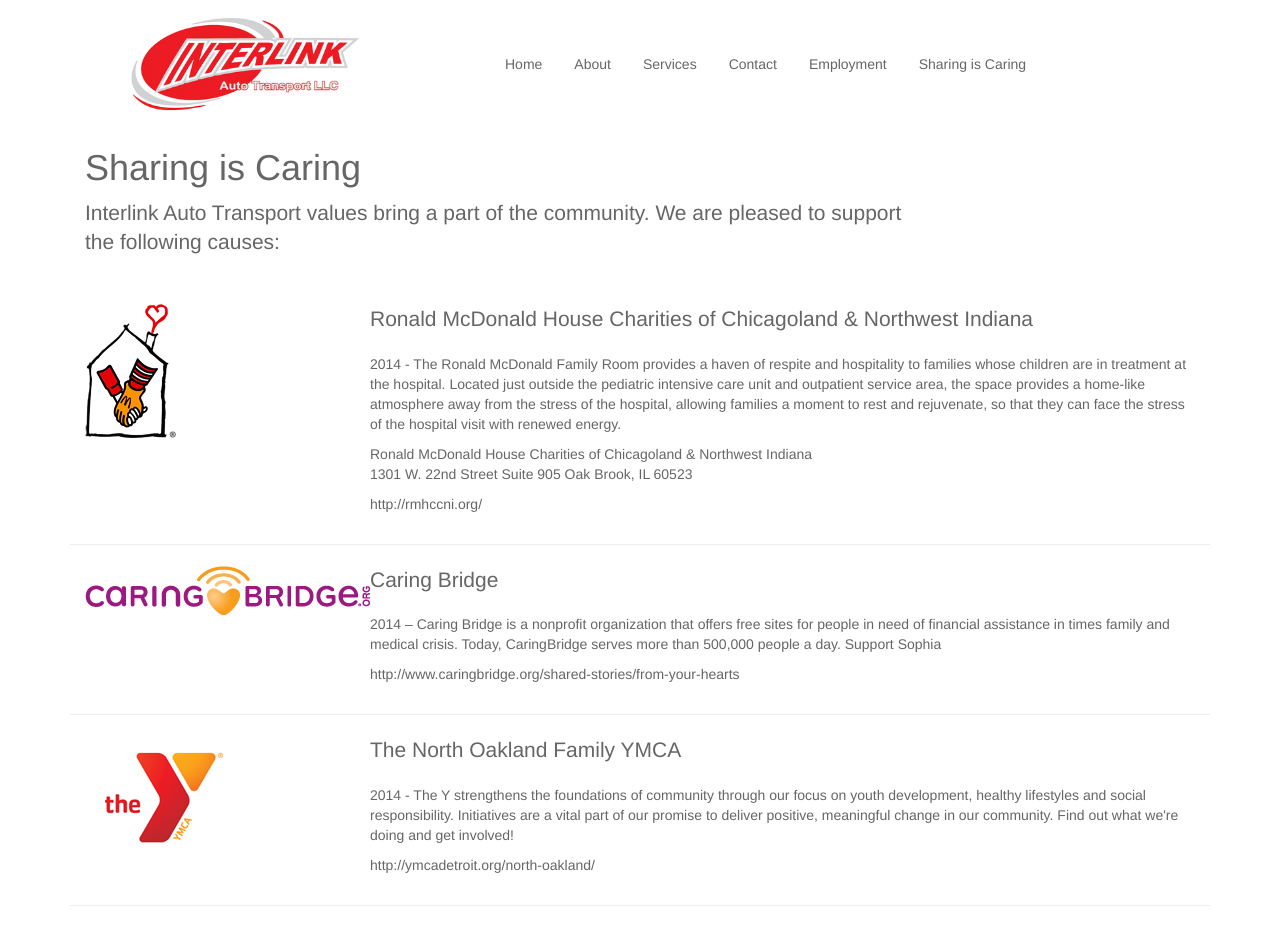
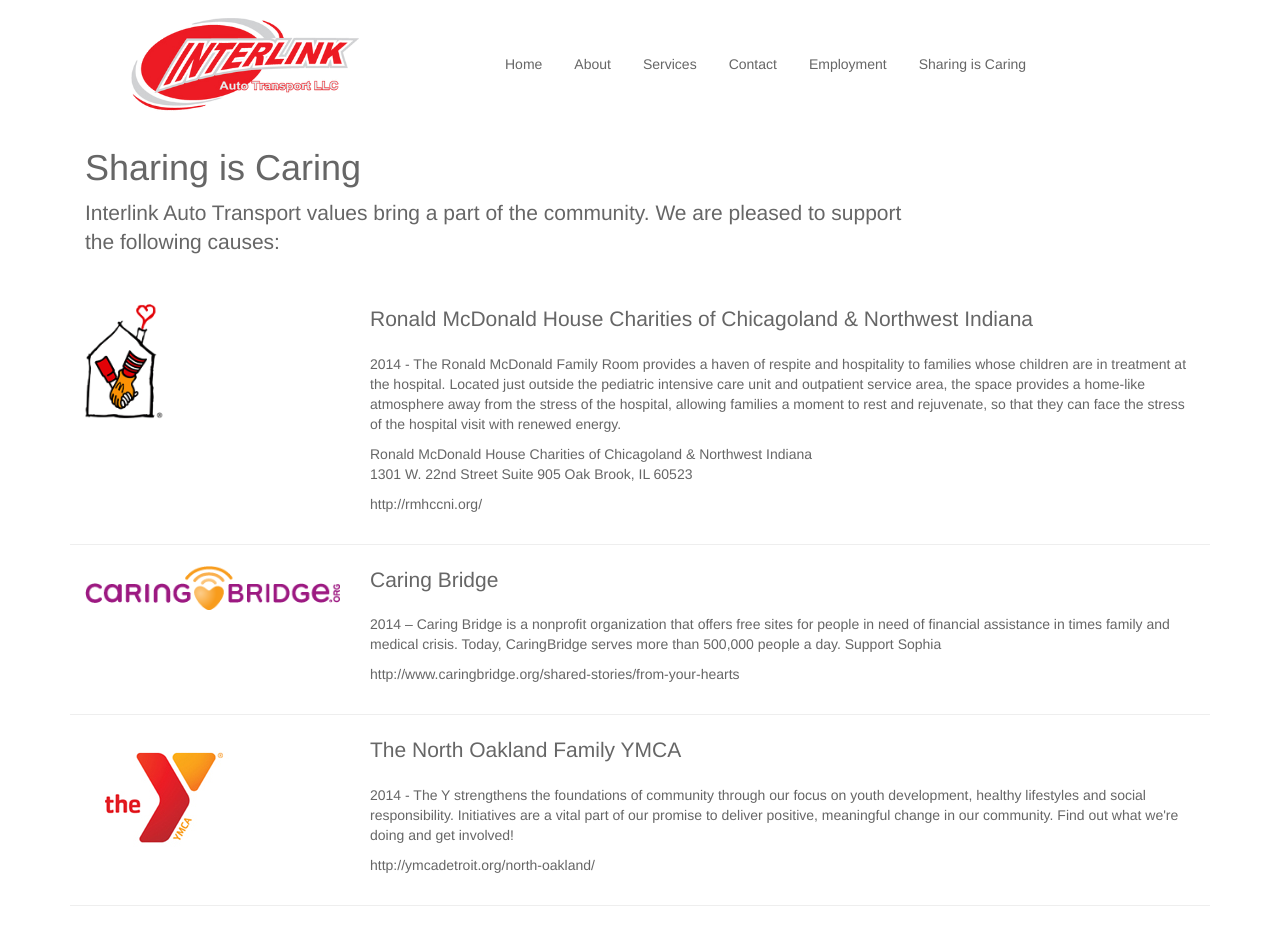
Before and after one commit to interlinkautotransport/interlinkautotransport.github.com, a Jekyll site: the page built from sharingiscaring.html, in a window 1280 px wide. Shown: the top 929 px of the page. Built offline with Jekyll 4.4.1, drawn with Linux system fonts in a browser that asks for light colours; nearby versions of some CDN libraries; library files that are not in the unit come from our copies.

Commit message:
re-added ing responsive, changed carousel

```diff
--- a/css/large.css
+++ b/css/large.css
@@ -18,7 +18,7 @@
 	height: 400px;
 }
 
-.carousel .item img { max-height: 400px; margin: auto;}
+/*.carousel .item img { max-height: 400px; margin: auto;}*/
 
 @media (min-width: 1200px) {
 /*.carousel .item img { max-height: 600px; margin: auto;}*/
--- a/sharingiscaring.html
+++ b/sharingiscaring.html
@@ -15,7 +15,7 @@
 
 <div class="container row">
 	<div class="col-lg-3">
-		<a href="http://rmhccni.org/" target="_blank"><img src="img/rmhccni-logo.png" class="" /></a>
+		<a href="http://rmhccni.org/" target="_blank"><img src="img/rmhccni-logo.png" class="img-responsive" /></a>
 	</div>
 	<div class="col-lg-9">
 		<p class="lead">Ronald McDonald House Charities of Chicagoland & Northwest Indiana</p>
@@ -33,7 +33,7 @@
 
 <div class="container row">
 	<div class="col-lg-3">
-		<a href="http://www.caringbridge.org/shared-stories/from-your-hearts" target="_blank"><img src="img/logo-caringbridge-large.png" class="" /></a>
+		<a href="http://www.caringbridge.org/shared-stories/from-your-hearts" target="_blank"><img src="img/logo-caringbridge-large.png" class="img-responsive" /></a>
 	</div>
 	<div class="col-lg-9">
 		<p class="lead">Caring Bridge</p>
@@ -50,7 +50,7 @@
 
 <div class="container row">
 		<div class="col-lg-3">
-		<a href="http://ymcadetroit.org/north-oakland/" target="_blank"><img src="img/y-logo.jpg" class="" /></a>
+		<a href="http://ymcadetroit.org/north-oakland/" target="_blank"><img src="img/y-logo.jpg" class="img-responsive" /></a>
 	</div>
 	<div class="col-lg-9">
 		<p class="lead">
@@ -71,7 +71,7 @@
 
 <div class="container row">
 	<div class="col-lg-3">
-		<a href="http://woodlandschurch.tv/give" target="_blank"><img src="img/logo-wc.png" class=""/></a>
+		<a href="http://woodlandschurch.tv/give" target="_blank"><img src="img/logo-wc.png" class="img-responsive"/></a>
 	</div>
 	<div class="col-lg-9">
 		<p class="lead">
@@ -90,8 +90,8 @@
 
 <div class="container row">
 	<div class="col-lg-3">
-		<a href="http://walkwithandrew.com/" target="_blank"><img src="img/wwa-logo.png" class="" /></a>
-		<a href="http://hopeandfriendshipfoundation.com/" target="_blank"><img src="img/hf-logo.png" class="" /></a>
+		<a href="http://walkwithandrew.com/" target="_blank"><img src="img/wwa-logo.png" class="img-responsive" /></a>
+		<a href="http://hopeandfriendshipfoundation.com/" target="_blank"><img src="img/hf-logo.png" class="img-responsive" /></a>
 	</div>
 	<div class="col-lg-9">
 		<p class="lead">Hope & Friendship Foundation - Walk With Andrew</p>
@@ -117,7 +117,7 @@
 
 <div class="container row">
 	<div class="col-lg-3">
-			<a href="http://interactive.wttw.com/support/foundation" target="_blank"><img src="img/wttw-logo.png" class="" /></a>
+			<a href="http://interactive.wttw.com/support/foundation" target="_blank"><img src="img/wttw-logo.png" class="img-responsive" /></a>
 	</div>
 	<div class="col-lg-9">
 		<p class="lead">WTTW</p>
@@ -134,7 +134,7 @@
 
 <div class="container row tail-space-2x">
 	<div class="col-lg-3">
-		<a href="http://www.gofundme.com/Support-Super-Sam" target="_blank"><img src="http://3b4efb995be6c5c64252-c03f075f8191fb4e60e74b907071aee8.r12.cf1.rackcdn.com/838555_1398217365.9431_app.png" class=" img-rounded" />
+		<a href="http://www.gofundme.com/Support-Super-Sam" target="_blank"><img src="http://3b4efb995be6c5c64252-c03f075f8191fb4e60e74b907071aee8.r12.cf1.rackcdn.com/838555_1398217365.9431_app.png" class="img-responsive img-rounded" />
 		</a>
 	</div>
 	<div class="col-lg-9">
```
Also changed, not shown: index.html (+10 -10 lines).
